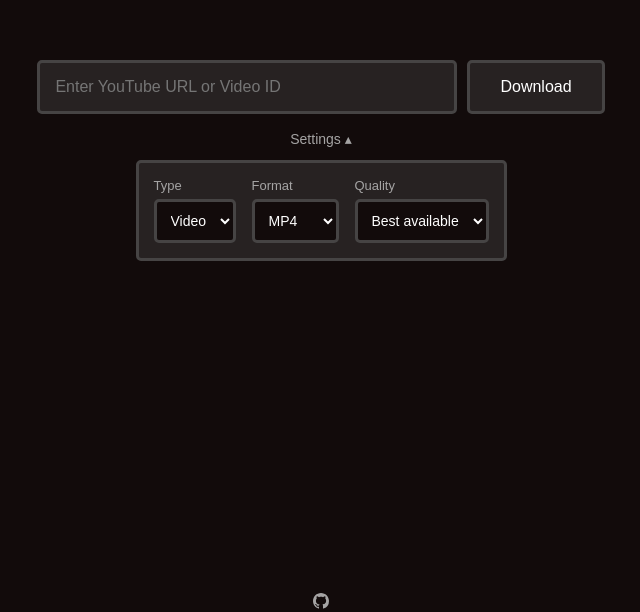
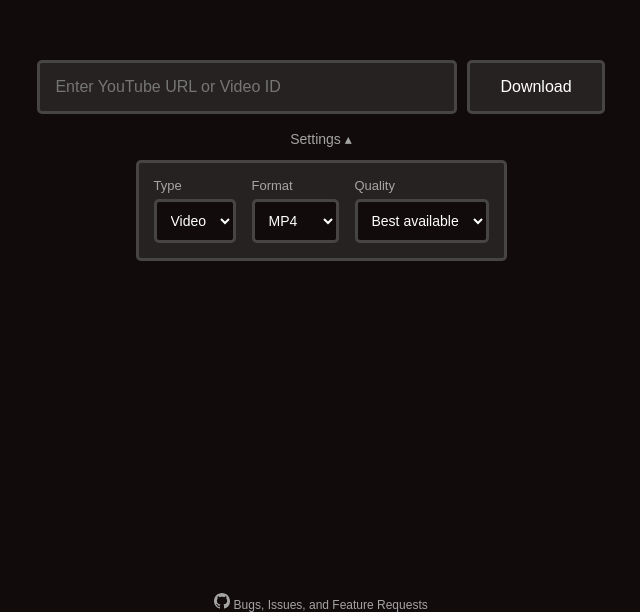
Before and after one commit to FlamrXD/DownLOL, a website: page public/index.html in a window 1280 px wide. Shown: the part 207-819 px from the top of the page, without its empty margins (319-959 px from the left). Drawn offline with Linux system fonts and the light colour scheme; a web font is replaced by a local one.

Commit message:
Add Bugs and Features link at the bottom

```diff
--- a/public/index.html
+++ b/public/index.html
@@ -50,7 +50,7 @@
                 height="16" fill="currentColor" class="bi bi-github" viewBox="0 0 16 16">
                 <path
                     d="M8 0C3.58 0 0 3.58 0 8c0 3.54 2.29 6.53 5.47 7.59.4.07.55-.17.55-.38 0-.19-.01-.82-.01-1.49-2.01.37-2.53-.49-2.69-.94-.09-.23-.48-.94-.82-1.13-.28-.15-.68-.52-.01-.53.63-.01 1.08.58 1.23.82.72 1.21 1.87.87 2.33.66.07-.52.28-.87.51-1.07-1.78-.2-3.64-.89-3.64-3.95 0-.87.31-1.59.82-2.15-.08-.2-.36-1.02.08-2.12 0 0 .67-.21 2.2.82.64-.18 1.32-.27 2-.27s1.36.09 2 .27c1.53-1.04 2.2-.82 2.2-.82.44 1.1.16 1.92.08 2.12.51.56.82 1.27.82 2.15 0 3.07-1.87 3.75-3.65 3.95.29.25.54.73.54 1.48 0 1.07-.01 1.93-.01 2.2 0 .21.15.46.55.38A8.01 8.01 0 0 0 16 8c0-4.42-3.58-8-8-8" />
-            </svg></a>
+            </svg></a> <a href="https://github.com/FlamrXD/DownLOL/issues/new/choose">Bugs, Issues, and Feature Requests</a>
     </footer>
     <script src="js/settings.js"></script>
     </script>
```
